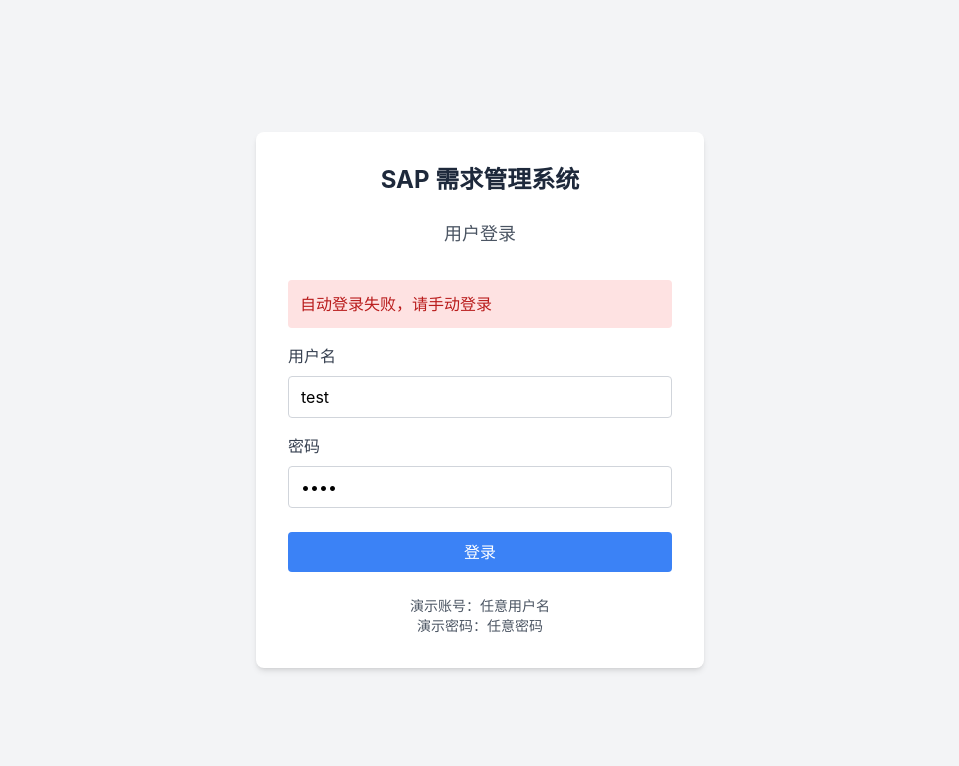
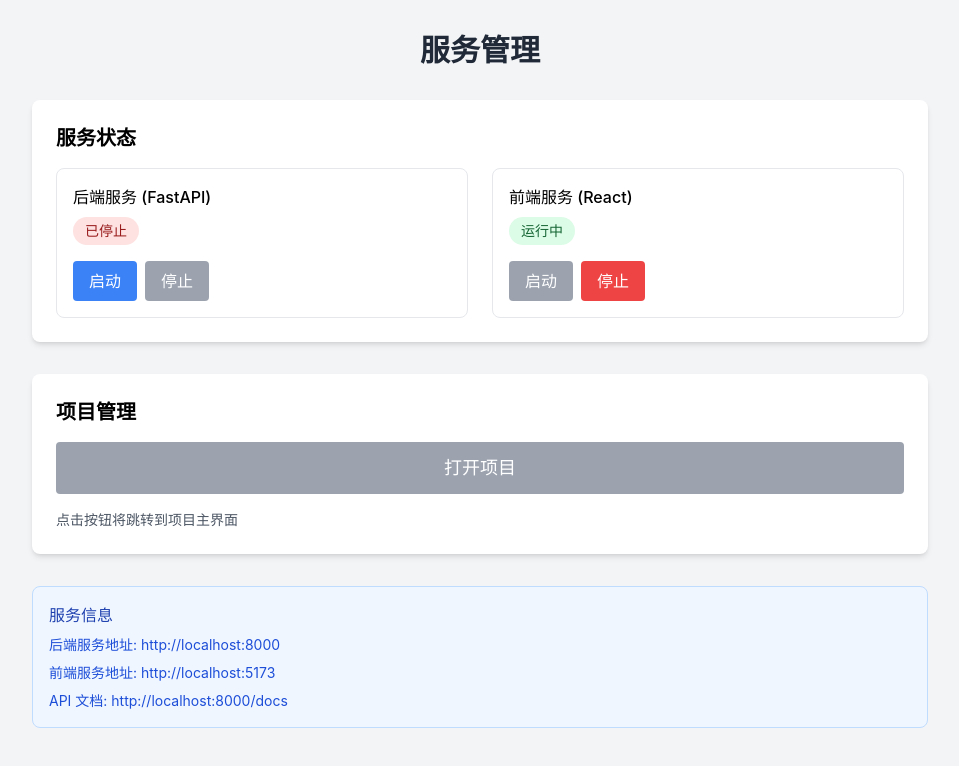
Before and after one commit to jink8845/trans1, a React (Vite) app in the folder frontend/: page / in a window 1280 px wide. Before the commit this address led to /login. Shown: the top 766 px of the page, without its empty margins (160-1119 px from the left). Built offline with nearby package versions, Linux system fonts and the light colour scheme; no server answers.

Commit message:
feat: FastAPI+SQLite 需求管理系统
Co-authored-by: traeagent <traeagent@users.noreply.github.com>

```diff
--- a/frontend/src/App.tsx
+++ b/frontend/src/App.tsx
@@ -25,11 +25,12 @@
     <Router>
       <Routes>
         <Route path="/login" element={<Login />} />
-        <Route path="/" element={<ProtectedRoute><Dashboard /></ProtectedRoute>} />
+        <Route path="/" element={<ServiceManager />} />
+        <Route path="/dashboard" element={<ProtectedRoute><Dashboard /></ProtectedRoute>} />
         <Route path="/sap" element={<ProtectedRoute><SAPOperations /></ProtectedRoute>} />
         <Route path="/requests" element={<ProtectedRoute><Requests /></ProtectedRoute>} />
         <Route path="/config" element={<ProtectedRoute><Config /></ProtectedRoute>} />
-        <Route path="/service" element={<ProtectedRoute><ServiceManager /></ProtectedRoute>} />
+        <Route path="/service" element={<ServiceManager />} />
         <Route path="*" element={<Navigate to="/" />} />
       </Routes>
     </Router>
--- a/frontend/src/pages/ServiceManager.tsx
+++ b/frontend/src/pages/ServiceManager.tsx
@@ -1,6 +1,5 @@
 import React, { useState, useEffect } from 'react';
 import { useNavigate } from 'react-router-dom';
-import Layout from '../components/Layout';
 import { serviceApi } from '../services/api';
 
 const ServiceManager: React.FC = () => {
@@ -216,7 +215,7 @@
   // 打开项目
   const openProject = () => {
     if (backendStatus === 'running' && frontendStatus === 'running') {
-      window.open('http://localhost:5173', '_blank');
+      navigate('/dashboard');
     } else {
       setError('请先启动所有服务');
     }
@@ -243,9 +242,9 @@
   };
 
   return (
-    <Layout>
-      <div className="space-y-6">
-        <h1 className="text-2xl font-bold text-dark">服务管理</h1>
+    <div className="min-h-screen bg-gray-100 p-8">
+      <div className="max-w-4xl mx-auto">
+        <h1 className="text-3xl font-bold text-center text-gray-800 mb-8">服务管理</h1>
 
         {error && (
           <div className="bg-red-100 border border-red-400 text-red-700 px-4 py-3 rounded mb-6">
@@ -272,8 +271,8 @@
           </div>
         )}
 
-        <div className="bg-white p-6 rounded-lg shadow-md">
-          <h2 className="text-lg font-medium text-gray-700 mb-4">服务状态</h2>
+        <div className="bg-white rounded-lg shadow-md p-6 mb-8">
+          <h2 className="text-xl font-semibold mb-4">服务状态</h2>
 
           <div className="grid grid-cols-1 md:grid-cols-2 gap-6">
             {/* 后端服务状态 */}
@@ -286,7 +285,7 @@
                 <button
                   onClick={startBackendService}
                   disabled={backendStatus === 'running' || isLoading}
-                  className="px-4 py-2 bg-primary text-white rounded hover:bg-blue-600 disabled:bg-gray-400 disabled:cursor-not-allowed"
+                  className="px-4 py-2 bg-blue-500 text-white rounded hover:bg-blue-600 disabled:bg-gray-400 disabled:cursor-not-allowed"
                 >
                   启动
                 </button>
@@ -310,7 +309,7 @@
                 <button
                   onClick={startFrontendService}
                   disabled={frontendStatus === 'running' || isLoading}
-                  className="px-4 py-2 bg-primary text-white rounded hover:bg-blue-600 disabled:bg-gray-400 disabled:cursor-not-allowed"
+                  className="px-4 py-2 bg-blue-500 text-white rounded hover:bg-blue-600 disabled:bg-gray-400 disabled:cursor-not-allowed"
                 >
                   启动
                 </button>
@@ -326,8 +325,8 @@
           </div>
         </div>
 
-        <div className="bg-white p-6 rounded-lg shadow-md">
-          <h2 className="text-lg font-medium text-gray-700 mb-4">项目管理</h2>
+        <div className="bg-white rounded-lg shadow-md p-6">
+          <h2 className="text-xl font-semibold mb-4">项目管理</h2>
           <button
             onClick={openProject}
             disabled={backendStatus !== 'running' || frontendStatus !== 'running'}
@@ -336,11 +335,11 @@
             打开项目
           </button>
           <p className="mt-4 text-sm text-gray-600">
-            点击按钮将在新窗口打开项目首页
+            点击按钮将跳转到项目主界面
           </p>
         </div>
 
-        <div className="bg-blue-50 border border-blue-200 rounded-lg p-4">
+        <div className="mt-8 bg-blue-50 border border-blue-200 rounded-lg p-4">
           <h3 className="font-medium text-blue-800 mb-2">服务信息</h3>
           <ul className="space-y-2 text-sm text-blue-700">
             <li>后端服务地址: http://localhost:8000</li>
@@ -349,7 +348,7 @@
           </ul>
         </div>
       </div>
-    </Layout>
+    </div>
   );
 };
 
```
